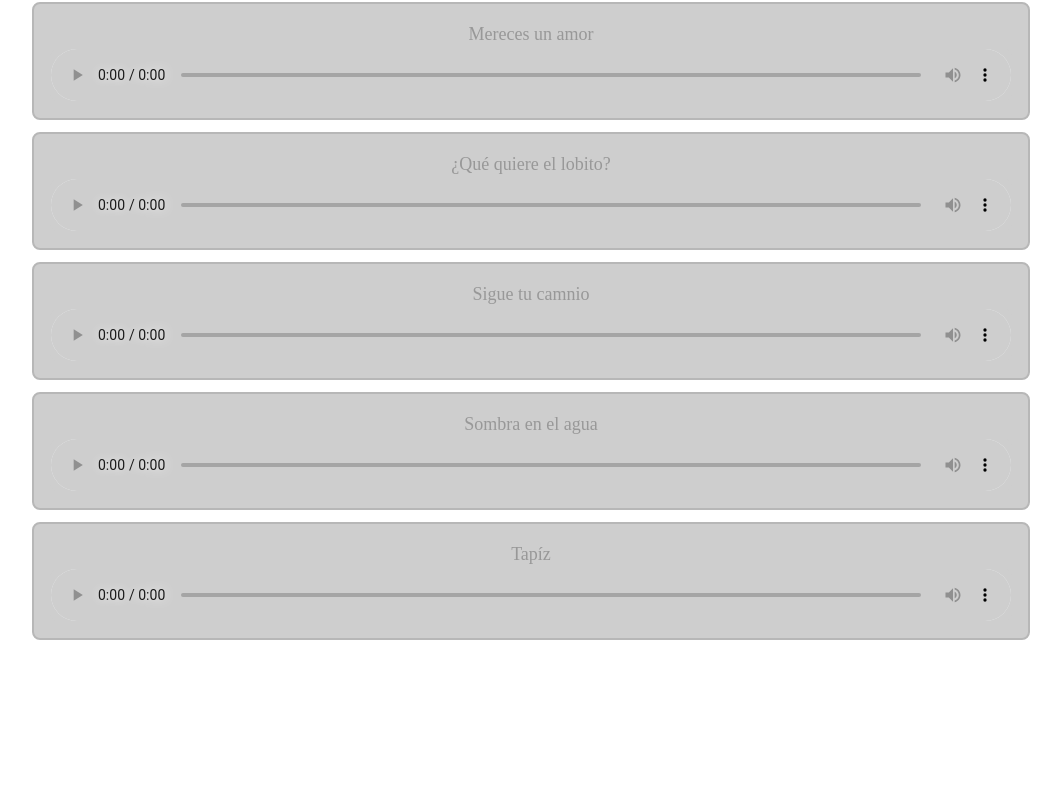
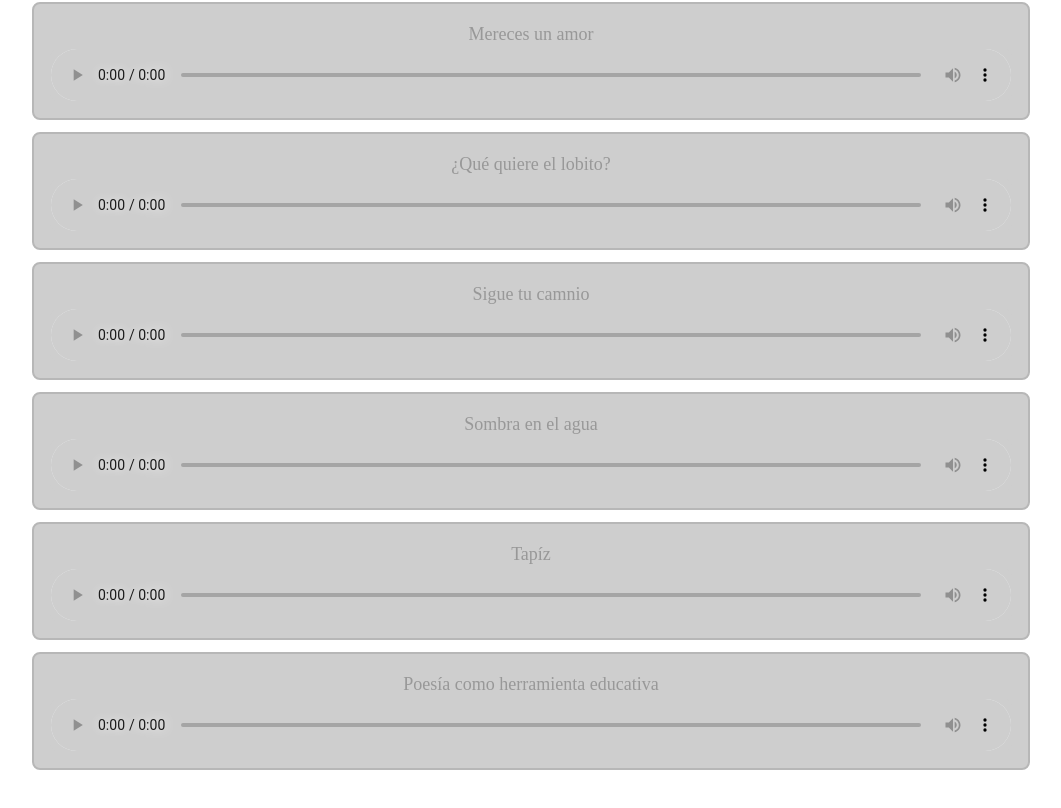
Before and after one commit to crstndssn/poesia, a Next.js app: page /audios in a window 1280 px wide. Shown: the part 900-1708 px from the top of the page, without its empty margins (109-1170 px from the left). Before the commit the page ends 1588 px from the top, so only its background shows below. Built offline with nearby package versions, Linux system fonts and the light colour scheme; a web font is replaced by a local one.

Commit message:
feature: new styles sections

```diff
--- a/src/components/Footer.js
+++ b/src/components/Footer.js
@@ -21,9 +21,6 @@ const Footer = () => {
           height={90}
         />
       </div>
-
-
-
 
       <div className="flex w-3/5 flex-col justify-center items-center">
         <div className="flex flex-col md:flex-row gap-3 mb-0">
--- a/src/components/WhatsAppButton.js
+++ b/src/components/WhatsAppButton.js
@@ -4,7 +4,7 @@ const WhatsAppButton = () => {
   return (
     <div className="flex justify-center">
       <a
-        href="https://wa.me/tu-numero" // Reemplaza 'tu-numero' con tu número de WhatsApp
+        href="https://wa.me/573204996083?text=Hola!%20vengo%20de%20tu%20p%C3%A1gina%20web!%20:)" // Reemplaza 'tu-numero' con tu número de WhatsApp
         target="_blank"
         rel="noopener noreferrer"
         className="w-fit px-10 border-2 border-black border-solid py-2 rounded-full flex gap-4 justify-center items-center hover:bg-gray-100 text-bold transition"
--- a/src/data/audiolist.js
+++ b/src/data/audiolist.js
@@ -13,14 +13,13 @@ const AudioList = () => {
     { id: 7, route: "/audios/new/7-Qué-quiere-el-lobito.mp3", description: "¿Qué quiere el lobito?" },
     { id: 8, route: "/audios/new/8-Sigue-tu-caminito.mp3", description: "Sigue tu camnio" },
     { id: 9, route: "/audios/new/9-Sombra-en-el-agua.mp3", description: "Sombra en el agua" },
-    { id: 10, route: "/audios/new/10-Tapíz.mp3", description: "Tapíz"}
+    { id: 10, route: "/audios/new/10-Tapíz.mp3", description: "Tapíz"},
+    { id: 11, route: "/audios/new/11-Tarde-en-la-mesa.mp3", description: "Poesía como herramienta educativa"},
   ];
 
   return (
     <div className="w-full flex justify-center items-center container mx-auto mt-10 px-4 Z-10">
-
       <ul className="w-4/5 gap-3 flex flex-col mt-4">
-
         {audios.map((audio) => (
           <li
             key={audio.id}
@@ -63,10 +62,10 @@ const AudioList = () => {
                 }
 
                 .audio-component:hover .custom-audio-player::-webkit-media-controls-panel {
-             background-color: #fffff3 !imprtant;
+                  background-color: #fffff3 !imprtant;
                 }
 
- .audio-component:hover .custom-audio-player {
+                .audio-component:hover .custom-audio-player {
                   border: 1px solid black;
                 }
 
```
